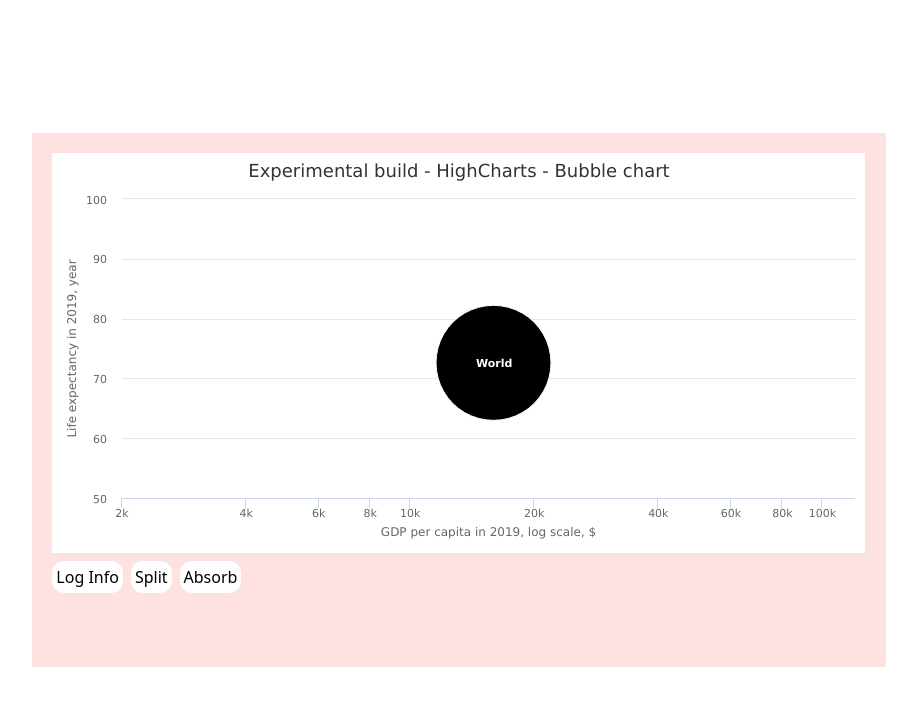
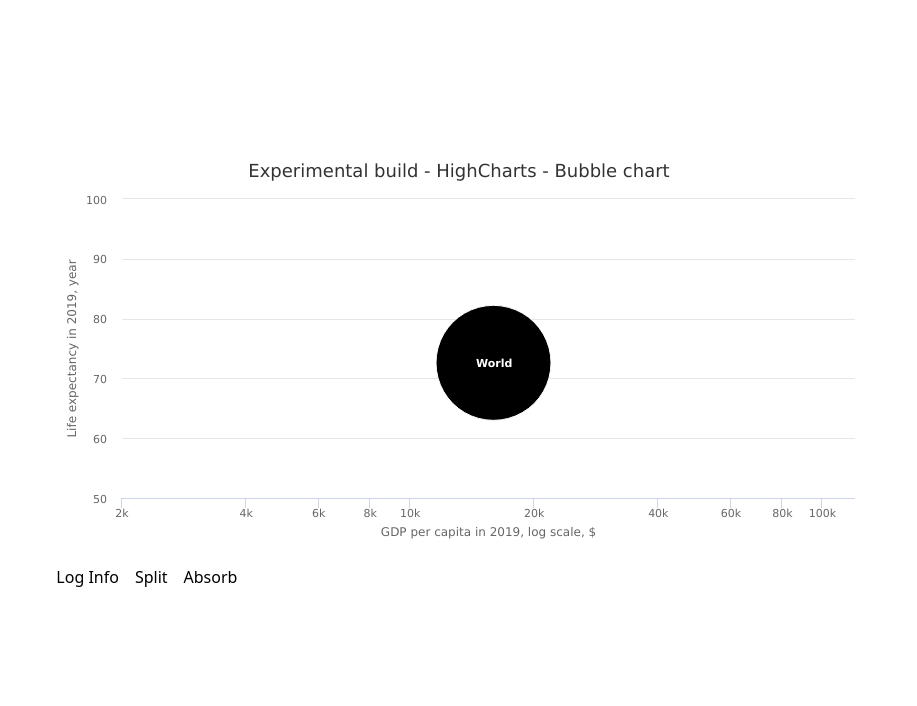
Before and after one commit to RobJJ/charting-playground, a React (Create React App) app: page / in a window 1280 px wide. Shown: the top 706 px of the page, without its empty margins (181-1098 px from the left). Built offline with nearby package versions, Linux system fonts and the light colour scheme.

Commit message:
some styling and tweaks

```diff
--- a/src/App.js
+++ b/src/App.js
@@ -9,7 +9,7 @@ function App() {
   console.log("---- APP JS ----");
   return (
     <div className="#F5F5F5 w-screen h-screen flex justify-center items-center">
-      <div className="bg-red-100 w-2/3 h-2/3 p-5">
+      <div className="bg-white w-2/3 h-2/3 p-5">
         <BubbleChartVersion2 />
       </div>
     </div>
--- a/src/charts/highcharts/scatter-bubble-chart-v2.js
+++ b/src/charts/highcharts/scatter-bubble-chart-v2.js
@@ -331,7 +331,7 @@ const BubbleChartVersion2 = () => {
         r = child.marker.height / 2,
         { plotX, plotY } = child;
 
-      console.log("child?? : ", child);
+      // console.log("child?? : ", child);
 
       child.dataLabel.attr({
         opacity: 0,
```
